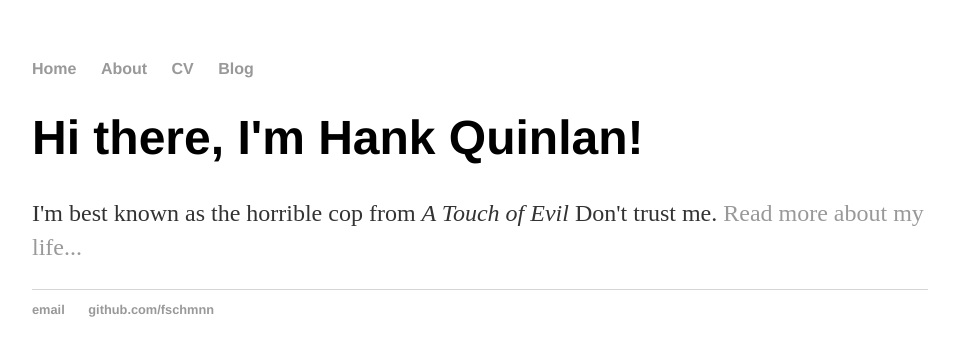
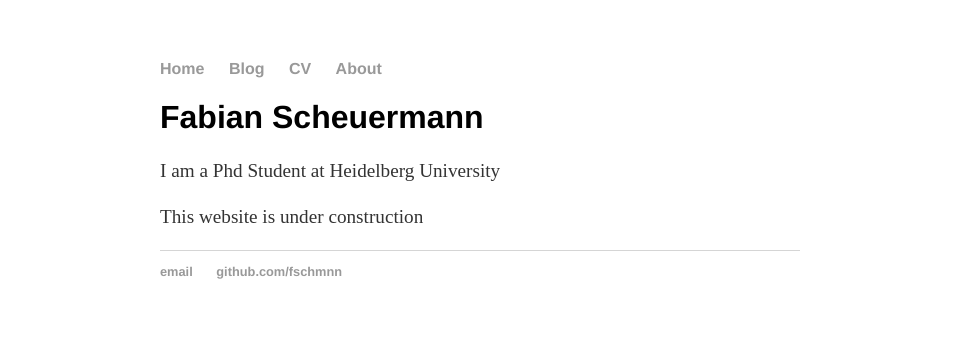
Before and after one commit to fschmnn/fschmnn.github.io, a Jekyll site: the page built from _pages/index.md, in a window 1280 px wide. Shown: the top 356 px of the page, without its empty margins (160-1115 px from the left). Built offline with Jekyll 4.4.1, drawn with Linux system fonts in a browser that asks for light colours.

```diff
--- /dev/null
+++ b/CNAME
@@ -0,0 +1 @@
+fabianscheuermann.com
--- a/_config.yml
+++ b/_config.yml
@@ -1,2 +1,44 @@
-name: Fabian Scheuermann
+# Welcome to Jekyll!
+#
+# If you need help with YAML syntax, here are some quick references for you:
+# https://learn-the-web.algonquindesign.ca/topics/markdown-yaml-cheat-sheet/#yaml
+# https://learnxinyminutes.com/docs/yaml/
+#
+# Site settings
+# These are used to personalize your new site. If you look in the HTML files,
+# you will see them accessed via {{ site.title }}, {{ site.email }}, and so on.
+# You can create any custom variable you would like, and they will be accessible
+# in the templates via {{ site.myvariable }}.
+
+title: Fabian Scheuermann
+email: f.scheuermann@uni-heidelberg.de
+description: My first webpage
+include: [_pages]
+#baseurl: "" # the subpath of your site, e.g. /blog
+#url: "" # the base hostname & protocol for your site, e.g. http://example.com
+github_username:  fschmnn
+
+# Build settings
+theme: minima
 markdown: kramdown
+plugins:
+  - jekyll-feed
+
+
+# create permalink for posts and pages
+#defaults:
+#  -
+#    scope:
+#      type: posts
+#      path: _posts
+#    values:
+#      isPost: true
+#      layout: post
+#      permalink: /blog/:categories/:title/
+#  -
+#    scope:
+#      type: pages
+#      path: _pages
+#    values:
+#      isPost: false
+#      layout: default
--- a/_layouts/default.html
+++ b/_layouts/default.html
@@ -9,10 +9,11 @@
 			<nav>
 	    		<ul>
 	        		<li><a href="/">Home</a></li>
-		        	<li><a href="/about">About</a></li>
+	        		<li><a href="/blog">Blog</a></li>
 	        		<li><a href="/cv">CV</a></li>
-	        		<li><a href="/blog">Blog</a></li>
-	    		</ul>
+					<li><a href="/about">About</a></li>
+
+				</ul>
 			</nav>
 			<div class="container">
 
@@ -27,3 +28,5 @@
 			</footer>
 		</body>
 	</html>
+
+	<script type="text/javascript" src="http://cdn.mathjax.org/mathjax/latest/MathJax.js?config=TeX-AMS-MML_HTMLorMML"></script>
--- /dev/null
+++ b/_pages/index.md
@@ -0,0 +1,11 @@
+---
+layout: default
+title: Fabian Scheuermann
+permalink: /
+---
+<div class="blurb">
+	<h1>Fabian Scheuermann</h1>
+	<p>I am a Phd Student at Heidelberg University</p>
+</div><!-- /.blurb -->
+
+This website is under construction
--- a/css/main.css
+++ b/css/main.css
@@ -1,10 +1,9 @@
-
 body {
     margin: 60px auto;
-  width: 70%;
+    width: 50%;
 }
 nav ul, footer ul {
-  font-family:'Helvetica', 'Arial', 'Sans-Serif';
+    font-family:'Helvetica', 'Sans-Serif';
     padding: 0px;
     list-style: none;
     font-weight: bold;
@@ -18,14 +17,14 @@ a {
     color: #999;
 }
 a:hover {
-  text-decoration: underline;
+    text-decoration: none;
 }
 h1 {
-  font-size: 3em;
-  font-family:'Helvetica', 'Arial', 'Sans-Serif';
+    font-size: 2em;
+    font-family:'Helvetica', 'Sans-Serif';
 }
 p {
-  font-size: 1.5em;
+    font-size: 1.2em;
     line-height: 1.4em;
     color: #333;
 }
@@ -36,43 +35,9 @@ footer {
 
 ul.posts {
     margin: 20px auto 40px;
-  font-size: 1.5em;
+    font-size: 1.2em;
 }
 
 ul.posts li {
     list-style: none;
 }
-
-.hero-image {
-  background-image: linear-gradient(rgba(0, 0, 0, 0.5), rgba(0, 0, 0, 0.5)), url("img/friedhof.jpg");
-  height: 50%;
-  background-position: center;
-  background-repeat: no-repeat;
-  background-size: cover;
-  position: relative;
-}
-
-.hero-text {
-  text-align: center;
-  position: absolute;
-  top: 50%;
-  left: 50%;
-  transform: translate(-50%, -50%);
-  color: white;
-}
-
-.hero-text button {
-  border: none;
-  outline: 0;
-  display: inline-block;
-  padding: 10px 25px;
-  color: black;
-  background-color: #ddd;
-  text-align: center;
-  cursor: pointer;
-}
-
-.hero-text button:hover {
-  background-color: #555;
-  color: white;
-}
--- a/index.html
+++ /dev/null
@@ -1,8 +0,0 @@
----
-layout: default
-title: Hank Quinlan, Horrible Cop
----
-<div class="blurb">
-	<h1>Hi there, I'm Hank Quinlan!</h1>
-	<p>I'm best known as the horrible cop from <em>A Touch of Evil</em> Don't trust me. <a href="/about">Read more about my life...</a></p>
-</div><!-- /.blurb -->
```
Also changed, not shown: 404.html (added, +25 -0 lines), Gemfile (added, +29 -0 lines), _layouts/post.html (added, +9 -0 lines), _pages/about.md (added, +18 -0 lines), _pages/blog.md (added, +13 -0 lines), _pages/cv.md (added, +13 -0 lines), _posts/2020-04-28-first-post.md (added, +7 -0 lines), _posts/2020-04-28-welcome-to-jekyll.md (added, +8 -0 lines), page1.html (deleted, +0 -23 lines), Gemfile.lock (added), 1 other file. Lines whose indentation alone changed are shown as unchanged.
